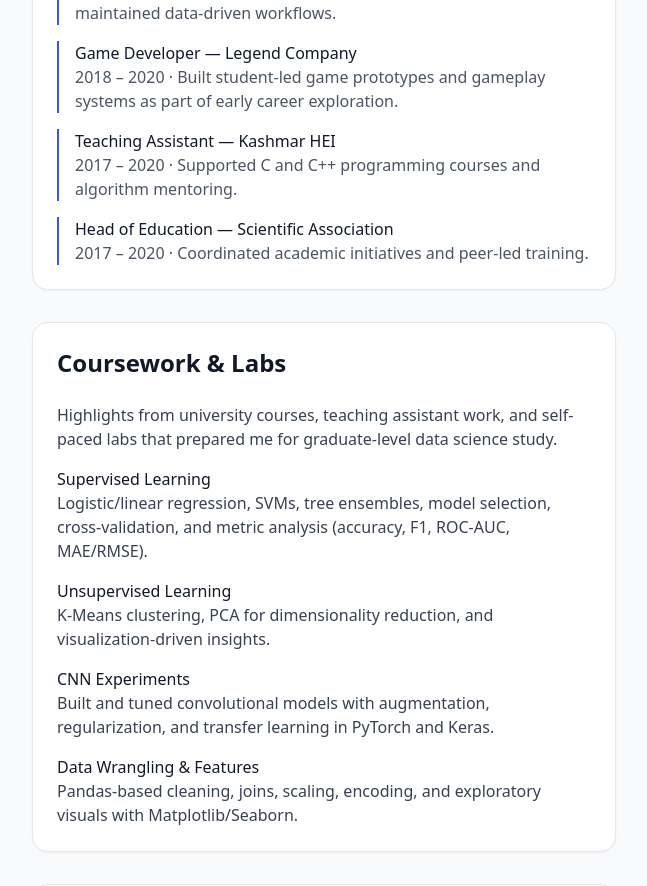
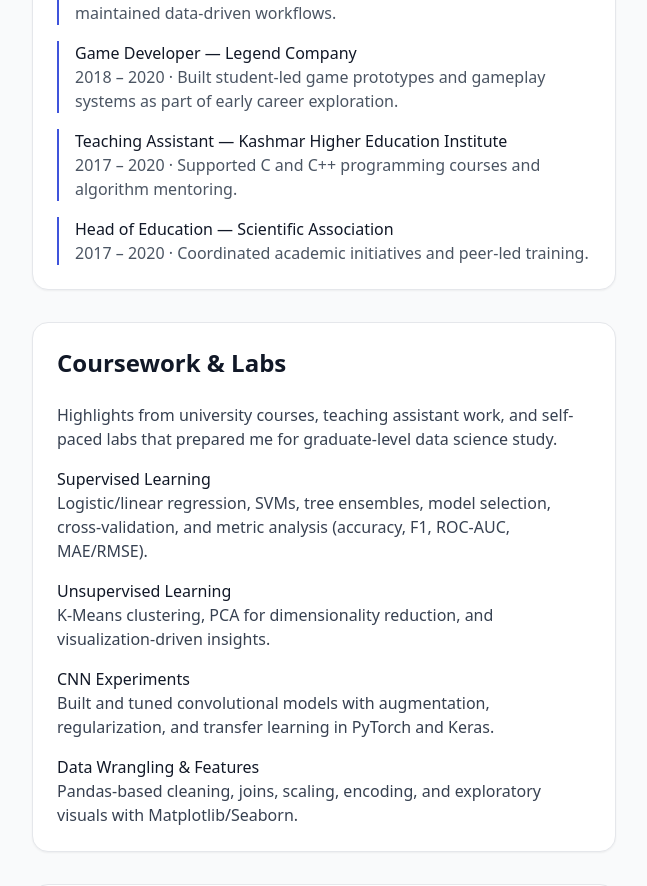
Before and after one commit to HadiZareZadeh/portfolio, a Vue app: page /about in a window 1280 px wide. Shown: the part 1560-2446 px from the top of the page, without its empty margins (632-1279 px from the left). Built offline with nearby package versions, Linux system fonts and the light colour scheme.

Commit message:
chore: init portfolio with Vue 3 + Vite + Tailwind

```diff
--- a/src/pages/AboutPage.vue
+++ b/src/pages/AboutPage.vue
@@ -164,7 +164,7 @@
                 <p class="text-gray-600">2018 – 2020 · Built student-led game prototypes and gameplay systems as part of early career exploration.</p>
               </div>
               <div class="border-l-2 border-brand-600 pl-4">
-                <h3 class="font-medium text-gray-900">Teaching Assistant — Kashmar HEI</h3>
+                <h3 class="font-medium text-gray-900">Teaching Assistant — Kashmar Higher Education Institute</h3>
                 <p class="text-gray-600">2017 – 2020 · Supported C and C++ programming courses and algorithm mentoring.</p>
               </div>
               <div class="border-l-2 border-brand-600 pl-4">
```
